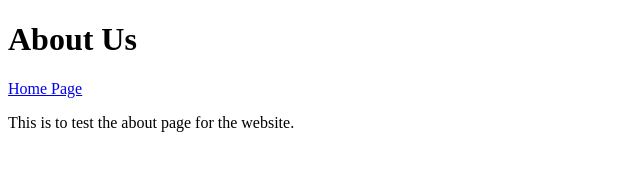
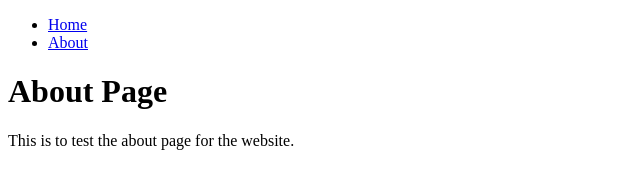
Before and after one commit to ktapia576/portfolio-frontend, a Gatsby site: page /about in a window 1280 px wide. Shown: the whole page, without its empty margins (0-640 px from the left). Built offline with nearby package versions, Linux system fonts and the light colour scheme; Gatsby itself is replaced by a stand-in of ours.

Commit message:
Update Home and About page to use Layout component

```diff
--- a/src/components/layout.js
+++ b/src/components/layout.js
@@ -7,8 +7,8 @@ const Layout = ({ pageTitle, children }) => {
       <title>{pageTitle}</title>
       <nav>
         <ul>
-          <li><Link to="/"></Link></li>
-          <li><Link to="/about"></Link></li>
+          <li><Link to="/">Home</Link></li>
+          <li><Link to="/about">About</Link></li>
         </ul>
       </nav>
       <h1>{pageTitle}</h1>
--- a/src/pages/about.js
+++ b/src/pages/about.js
@@ -1,14 +1,11 @@
 import * as React from 'react';
-import { Link } from 'gatsby';
+import Layout from '../components/layout';
 
 function AboutPage(){
     return (
-        <main>
-            <title>About</title>
-            <h1>About Us</h1>
-            <Link to="/">Home Page</Link>
+        <Layout pageTitle="About Page">
             <p>This is to test the about page for the website.</p>
-        </main>
+        </Layout>
     );
 }
 
```
Also changed, not shown: src/pages/index.js (+3 -6 lines).
